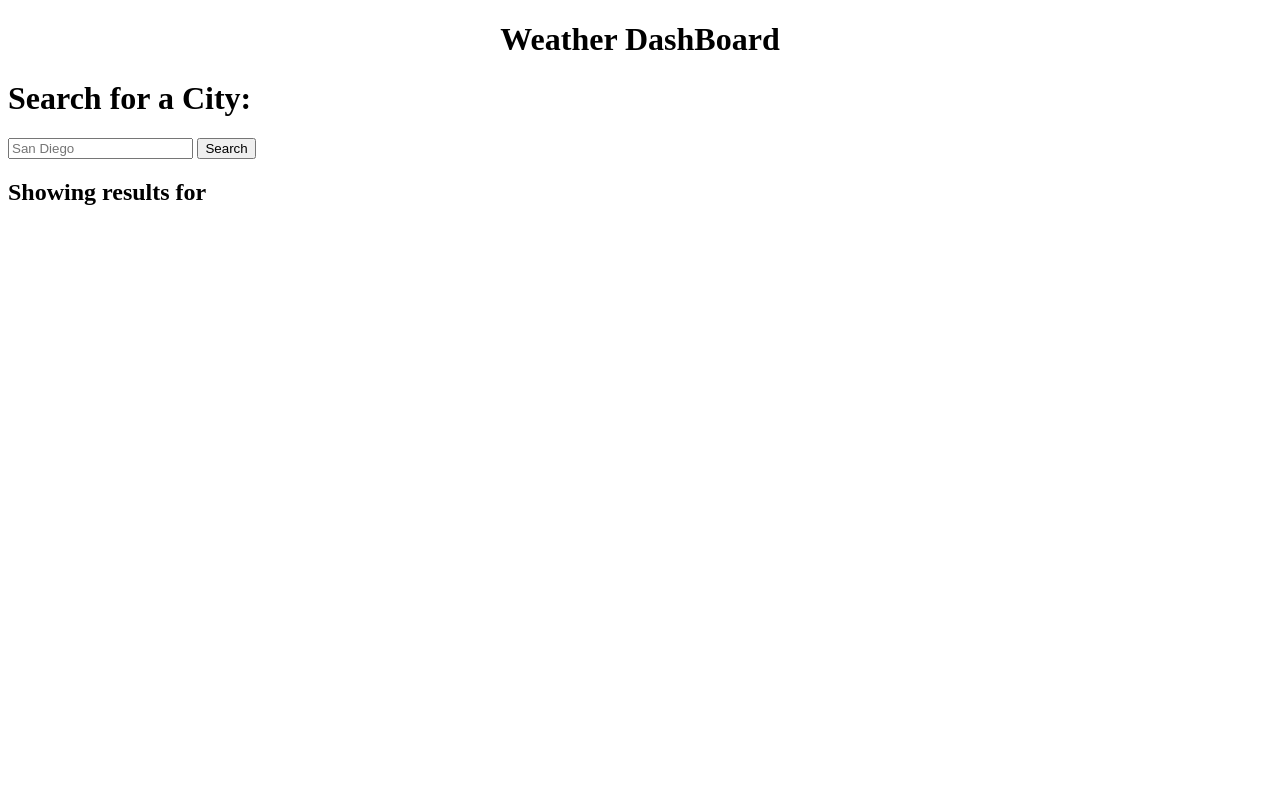
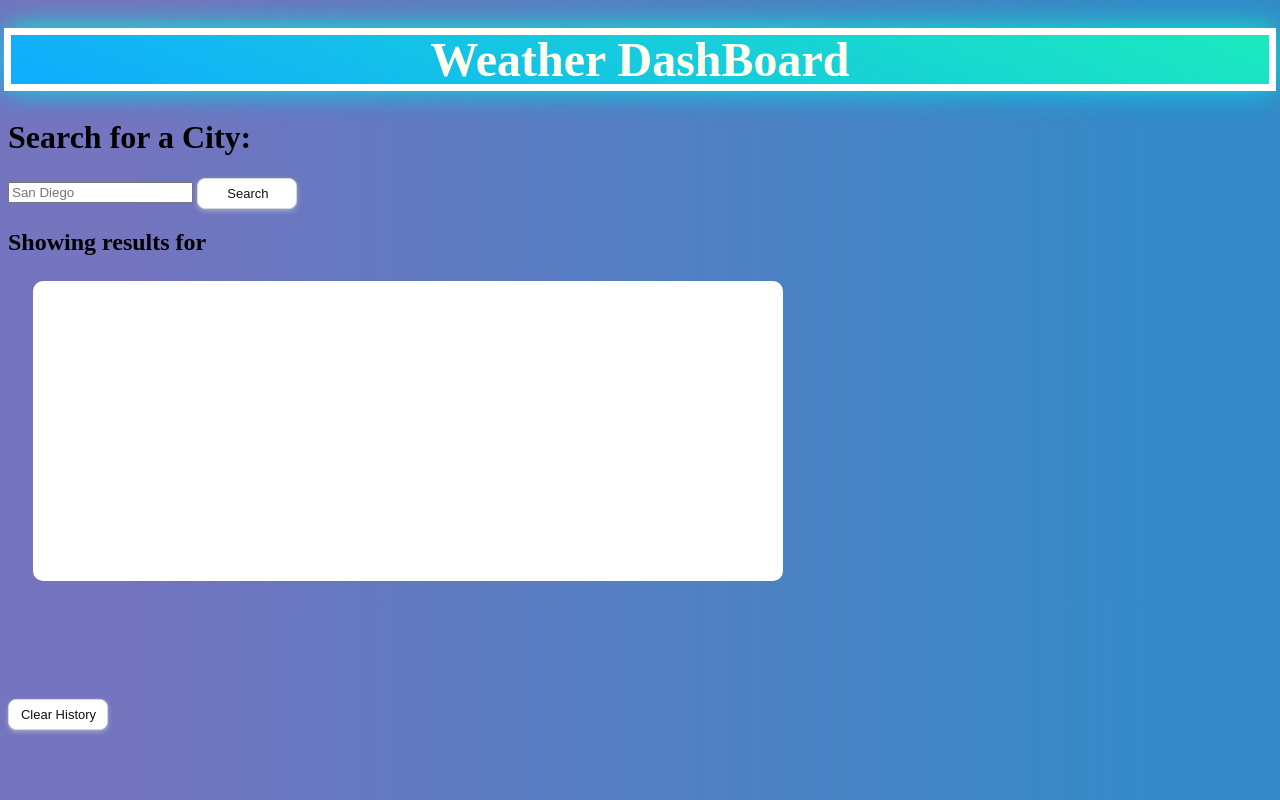
Before and after one commit to Jvn101/06-Server-Side-APIs-Weather-Dashboard, a plain HTML site: page index.html in a window 1280 px wide. Drawn offline with nearby package versions, Linux system fonts and the light colour scheme.

Commit message:
add css styling

```diff
--- a/Assets/css/style.css
+++ b/Assets/css/style.css
@@ -1,5 +1,7 @@
 body {
     font-family: 'Fira Sans', sans-serif;
+    height: 300%;
+    background: linear-gradient(90deg, #7474BF 10%, #348AC7 90%);
   }
 
   h1,
@@ -13,20 +15,119 @@ body {
   }
 
   .nav {
+    /* code sourced from https://blog.avada.io/css/input-text*/
     text-align: center;
-  }
+      background-color: #48b6b6;
+      color: #fffff0;
+      top: 0;
+      margin: 0px;
+      transform: scale(.993, .94);
+      transition:.5s,.25s;
+      opacity: 0;
+      position:absolute;
+      z-index: 0;
+      margin:4px;
+      left:0;
+      top:0;
+      right:0;
+      bottom:0;
+      border-radius: inherit;
+      pointer-events: none;
+      box-shadow: inset 0 0 0 3px #fff,
+        0 0 0 4px #fff,
+        3px -3px 30px #1beabd,
+        -3px 3px 30px #10abff;
+    position:relative;
+    font-size: 1.5em;
+    background: linear-gradient(21deg, #10abff, #1beabd);
+    padding: 3px;
+    display: inline-block;
+    border-radius: 9999em;
+      position: relative;
+      display: inherit;
+      border-radius: inherit;
+      margin: 0;
+      border: none;
+      outline: none;
+      padding: 0 .325em;
+      z-index: 1;
+        opacity: 1;
+        transform: scale(1);
+    }
+
+
 
   .days {
   border-radius:10px;
-  background:transparent;
+  background:white;
   padding: 25px;
   margin: 25px;
   display: flex;
-  width: 500px;
-  height: 100px;
+  width: 700px;
+  height: 250px;
   border: black;
   }
 
+
+    .btn {
+      background-color: #fff;
+      border: 1px solid #d5d9d9;
+      border-radius: 8px;
+      box-shadow: rgba(213, 217, 217, .5) 0 2px 5px 0;
+      box-sizing: border-box;
+      color: #0f1111;
+      cursor: pointer;
+      display: inline-block;
+      font-family: "Amazon Ember",sans-serif;
+      font-size: 13px;
+      line-height: 29px;
+      padding: 0 10px 0 11px;
+      position: relative;
+      text-align: center;
+      text-decoration: none;
+      user-select: none;
+      -webkit-user-select: none;
+      touch-action: manipulation;
+      vertical-align: middle;
+      width: 100px;
+    }
+
+    .btn:hover {
+      background-color: #f7fafa;
+    }
+
+    .btn:focus {
+      border-color: #008296;
+      box-shadow: rgba(213, 217, 217, .5) 0 2px 5px 0;
+      outline: 0;
+    }
+
+
+
+  p {
+    width: 150px;
+  }
+
   #previous-searches {
-    display: inline-block;
+    /*display: flex;*/
+    position: absolute;
+    bottom: 110px;
+    background-color: aliceblue;
   }
+
+  #delete {
+    position: absolute;
+    bottom: 70px;
+
+  }
+
+  .hidden {
+    display: none;
+  }
+
+  @media only screen and (min-width: 993px) {
+    /* Changing the container's width for large screens. */
+    .body {
+      width: 90%;
+    }
+  }
--- a/Assets/js/script.js
+++ b/Assets/js/script.js
@@ -9,8 +9,7 @@ var days = document.querySelector(".days");
 var cityName = document.querySelector("#search-input");
 var saveSearch = document.querySelector("#previous-searches");
 
-
-function getCoords(event) {
+async function getCoords(event) {
   event.preventDefault();
   var cityName = document.querySelector("#search-input").value;
 
@@ -19,21 +18,41 @@ function getCoords(event) {
     cityName +
     "&appid=" +
     APIKey;
-
-  fetch(cityURL)
-    .then(function (response) {
-      return response.json();
-    })
-    .then(function (data) {
+  const response = await fetch(cityURL);
+  console.log("RESPONSE>>>", response);
+  if (!response.ok) {
+    alert("that is not a valid city");
+    return;
+  }
+  const data = await response.json();
+  console.log("DATA>>>", data);
+  if (!data.length) {
+    alert("input not valid");
+    return;
+  }
   const city = { name: data[0].name, lat: data[0].lat, lon: data[0].lon };
   console.log(city);
 
   getWeather(city.lat, city.lon);
   saveToLocalStorage(city);
-    })
-    .catch((error) => {
-      console.error("error:", error);
-    });
+
+  // fetch(cityURL)
+  //   .then(function (response) {
+  // if(!response.ok){
+  //   throw new Error("That is not a valid city")
+  // }
+  //     return response.json();
+  //   })
+  //   .then(function (data) {
+  //     const city = { name: data[0].name, lat: data[0].lat, lon: data[0].lon };
+  //     console.log(city);
+
+  //     getWeather(city.lat, city.lon);
+  //     saveToLocalStorage(city);
+  //   })
+  //   .catch((error) => {
+  //     console.error("error:", error);
+  //   });
 }
 
 function getWeather(lat, lon) {
@@ -58,10 +77,8 @@ function getWeather(lat, lon) {
 }
 
 function displayWeather(weather) {
-
   days.innerHTML = "";
   for (var i = 0; i < weather.list.length; i = i + 8) {
-
     var date = document.createElement("h3");
     var weatherIconImage = document.createElement("img");
     var temp = document.createElement("p");
@@ -89,29 +106,62 @@ function displayWeather(weather) {
   }
 }
 
-
 function saveToLocalStorage(city) {
+  console.log("HELLLOO!!O!O!O!O!O!O!!!");
   var cityarray = JSON.parse(localStorage.getItem("cities")) || [];
 
   if (!cityarray) {
     cityarray = [];
-  } else if (localStorage.getItem('cities') === (city.name)) {
-    //localStorage.includes(city.name)) { console.log(cityarray)
+  }
+
+  for (i = 0; i < cityarray.length; i++) {
+    if (city.name == cityarray[i].name) {
       return;
-  } else {
+    }
+  }
   cityarray.push(city);
   localStorage.setItem("cities", JSON.stringify(cityarray));
+  createButton(city);
+}
+
+var deleteElement = document.querySelector("#delete");
+
+function deleteButton() {
+  console.log("just from loading");
+  localStorage.setItem("cities", JSON.stringify([]));
+  saveSearch.innerHTML = "";
+  days.innerHTML = "";
+  deleteElement.classList.add("hidden");
+}
+
+deleteElement.addEventListener("click", deleteButton);
+
+//if (localStorage.getItem('cities')) {
+//cityarray = JSON.parse(localStorage.getItem("cities"))
+//const DuplicatedIndex = cityarray.findIndex(cityarray => cityarray.name == cityarray.name)
+
+//if(DuplicatedIndex == -1) {
+//cityarray.push(city);
+//} else {
+// cityarray[DuplicatedIndex] = cityarray.name
+//}
+//localStorage.setItem("cities", JSON.stringify(cityarray));
+//} else {
+
+//createButton(city);
+//} else if (localStorage.getItem('cities') === (city.name)) {
+//localStorage.includes(city.name)) { console.log(cityarray)
+//return;
+//} else {
+
+// }
+
 //} else if (cityarray.includes(city.name)) {
 // for (i=0; i<cityarray.length; i++)
 // return;
 // } else {
 //cityarray.push(city);
 //localStorage.setItem("cities", JSON.stringify(cityarray));
-  createButton(city);
-  }
-}
-
-
 
 function createButton(cityarray) {
   console.log(cityarray);
@@ -121,6 +171,7 @@ function createButton(cityarray) {
   button.dataset.lat = cityarray.lat;
   button.dataset.lon = cityarray.lon;
   saveSearch.appendChild(button);
+  deleteElement.classList.remove("hidden");
 }
 
 function getHistory(event) {
@@ -133,7 +184,11 @@ window.onload = function buttonOnLoad(city) {
   //console.log(savedSearch)
   var savedSearch = JSON.parse(localStorage.getItem("cities"));
 
-  if (savedSearch !== null) {
+  if (!savedSearch || !savedSearch.length) {
+    return;
+  }
+
+  deleteElement.classList.remove("hidden");
   for (let i = 0; i < savedSearch.length; i++) {
     var button = document.createElement("button");
     button.textContent = savedSearch[i].name;
@@ -141,18 +196,18 @@ window.onload = function buttonOnLoad(city) {
     button.dataset.lon = savedSearch[i].lon;
     saveSearch.appendChild(button);
   }
-  } else {
-    return;
-  }
 };
+// cityName.addEventListener("input", function(event) {
+//   const inputValue = event.target.value
+
+//   if (/\d/.test(inputValue)) {
+//     alert('please user letters only')
+//     event.target.value = inputValue.replace(/\d/g, '')
+//   }
+// })
 
 document.querySelector(".btn-info").addEventListener("click", getCoords);
 saveSearch.addEventListener("click", getHistory);
-
-
-
-
-
 
 // document.createElement("button").textContent= localStorage.setItem("cities", JSON.stringify(cityarray))
 //if (issues.length === 0) {
@@ -317,7 +372,6 @@ saveSearch.addEventListener("click", getHistory);
 // });
 // }
 
-
 //cityName.addEventListener("input", function(event) {
 //const inputValue = event.target.value
 
@@ -360,7 +414,6 @@ saveSearch.addEventListener("click", getHistory);
 //console.log(weather);
 //forecastTable.innerHTML = "";
 
-
 //forecastTable.appendChild(forecastObject);
 //var forecastTable = JSON.parse(localStorage.getItem("Hours")) || {}
 //var saveSearch = document.querySelector("#previous-searches");
--- a/index.html
+++ b/index.html
@@ -9,7 +9,7 @@
     <link rel="stylesheet" href="./Assets/css/style.css" />
 </head>
 
-<body>
+<body class="vh-100" style="background-color: #4B515D;">
 
     <div class="nav">
         <h1> Weather DashBoard </h1>
@@ -18,26 +18,31 @@
     <div class="col-12 col-md-3 bg-light p-3">
       <h1 class="text-primary">Search for a City:</h1>
       <form id="search-form" class="mb-2">
+        <span class="input">
         <input id="search-input" class="form-input w-100" type="text" placeholder="San Diego" required>
-        <button class="btn btn-info btn-block">Search</button>
+      </span>
+        <button class="btn btn-info btn-block" role="button">Search</button>
       </form>
     </div>
 
-    <div class="col-12 col-md-9 p-3 text-light">
+    <div class="col-12 col-md-9 p-3 text-light ">
       <h2>Showing results for <span id="result-text"></span></h2>
       <div id="result-content"></div>
       <div class="container cityList"></div>
 
   </div>
-
-  <div class="days">
-    </div>
+ <div class="card" class="display-4 mb-0 font-weight-bold" >
+  <div class="card-body p-4">
+  <div class="days"></div>
+  </div>
+</div>
 
     <div id="previous-searches"></div>
 
+    <button id="delete" class="btn" role="button" class="hidden">Clear History</button>
    <script src="./Assets/js/script.js"></script>
    <script src="https://momentjs.com/downloads/moment.js"></script>
-   <!-- <script src="./Assets/js/fun.js"></script> -->
+   <script src="./Assets/js/fun.js"></script>
 </body>
 
 </html>
```
Also changed, not shown: Assets/js/fun.js (deleted, +0 -16 lines). Lines whose indentation alone changed are shown as unchanged.
